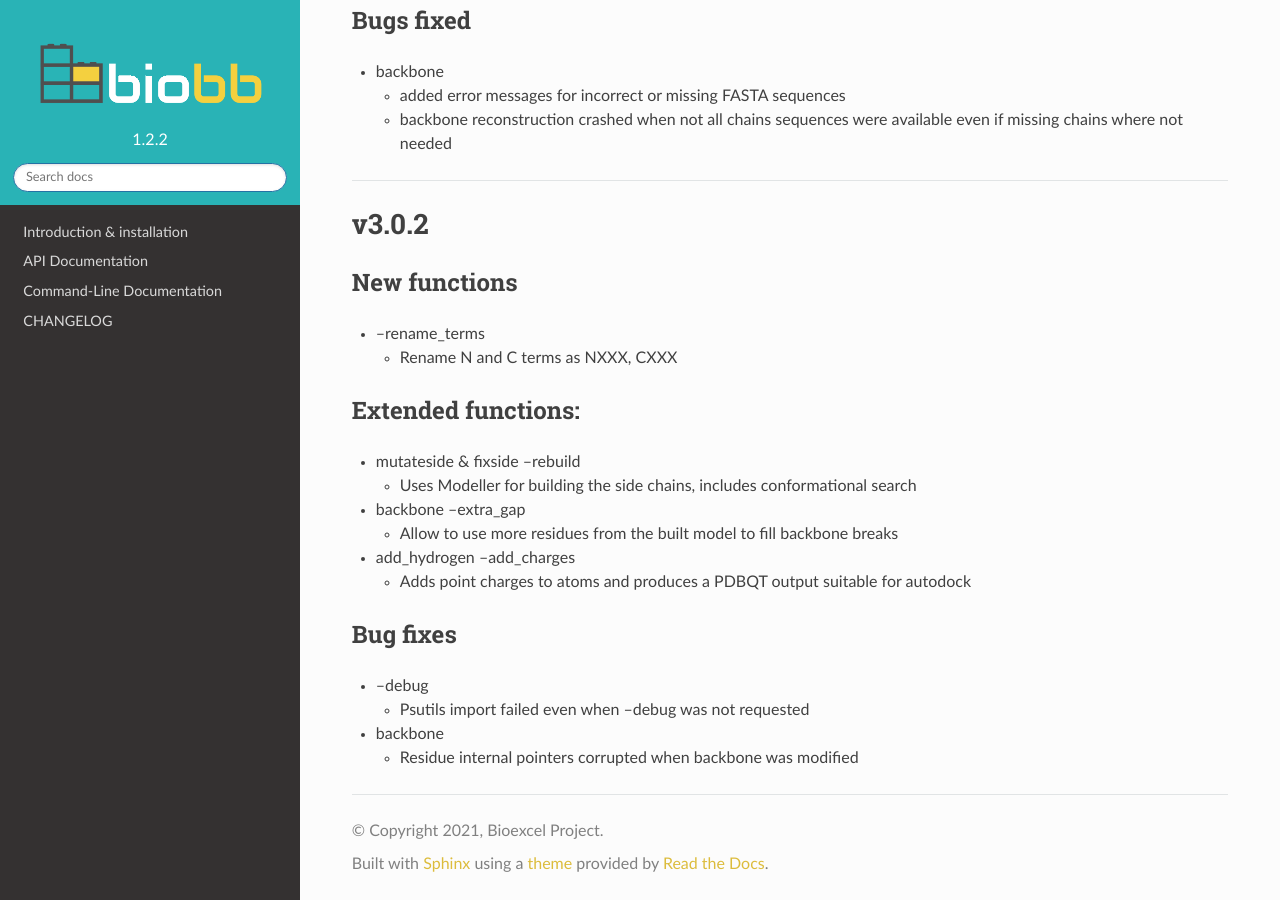
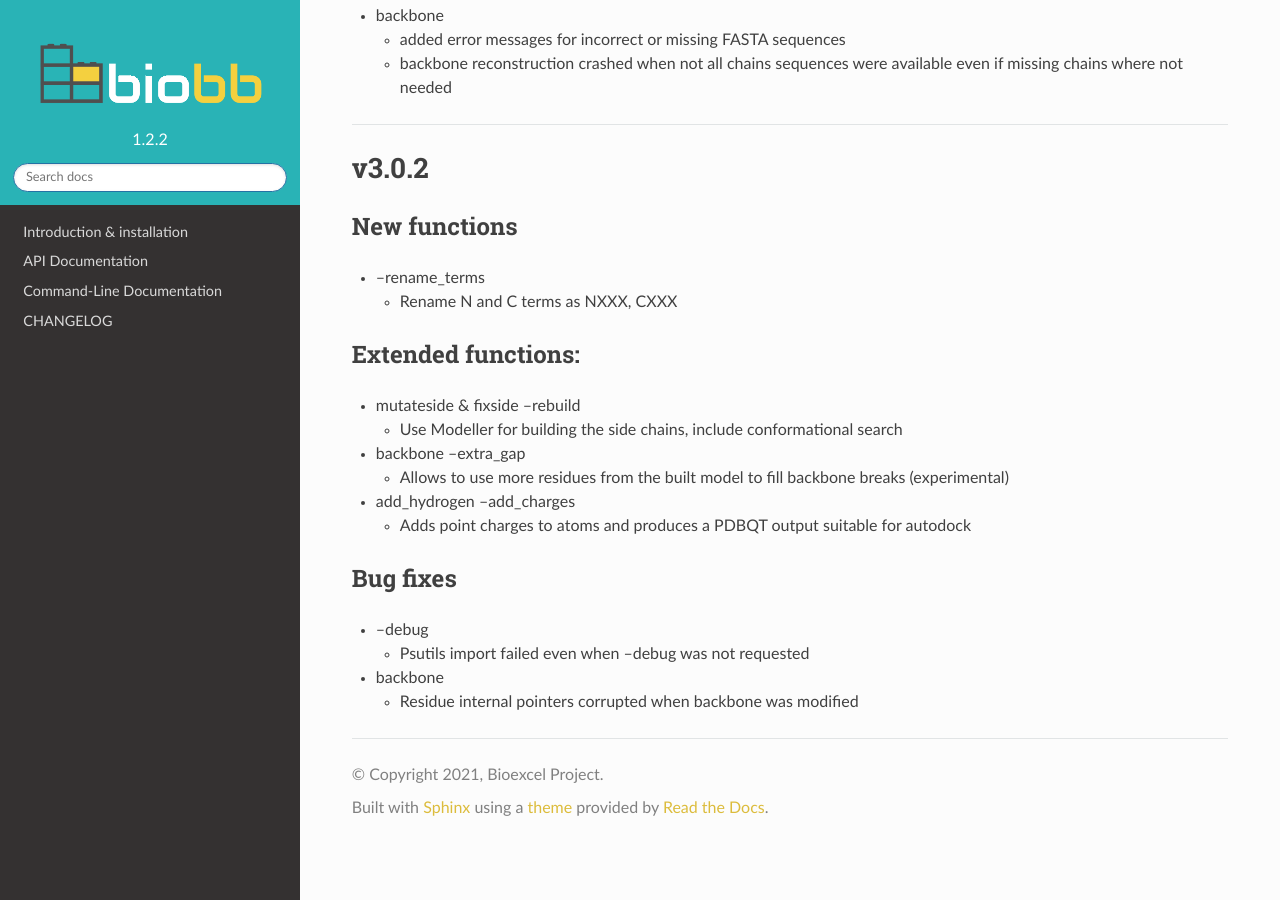
Before and after one commit to bioexcel/biobb_structure_checking, a Sphinx documentation site: the page built from biobb_structure_checking/docs/source/changelog.md, in a window 1280 px wide and 900 px high, scrolled down 1752 px. Built offline with Sphinx 7.4.7 and the Read the Docs theme 2.0.0, drawn with Linux system fonts in a browser that asks for light colours; pages that are not in the unit, such as notebooks, are missing from menus; some of the changed text lies outside the part shown.

Commit message:
Fixed minor details

```diff
--- a/biobb_structure_checking/docs/source/changelog.md
+++ b/biobb_structure_checking/docs/source/changelog.md
@@ -75,9 +73,9 @@
 
 ### Extended functions:
 - mutateside & fixside --rebuild
-  - Uses Modeller for building the side chains, includes conformational search
+  - Use Modeller for building the side chains, include conformational search
 - backbone --extra_gap
-    - Allow to use more residues from the built model to fill backbone breaks
+    - Allows to use more residues from the built model to fill backbone breaks (experimental)
 - add_hydrogen --add_charges
    - Adds point charges to atoms and produces a PDBQT output suitable for autodock
 
```
Also changed, not shown: other parts of biobb_structure_checking/docs/source/changelog.md (+1 -3 lines), biobb_structure_checking/docs/source/commands_help.md (+1 -1 lines).
